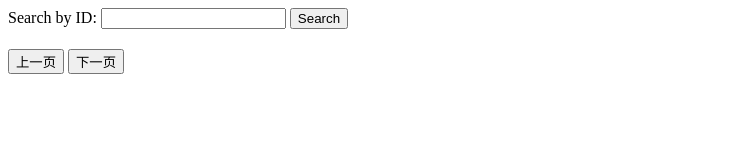
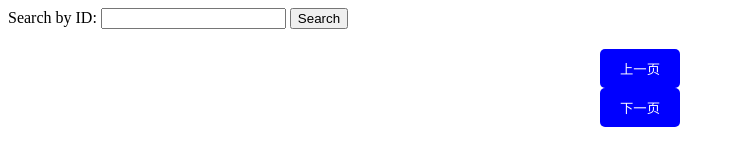
Before and after one commit to a373648449/dy-json, a plain HTML site: page model.html in a window 1280 px wide. Shown: the whole page, without its empty margins (0-735 px from the left). Drawn offline with Linux system fonts and the light colour scheme; no server answers.

Commit message:
update 11

```diff
--- a/model.html
+++ b/model.html
@@ -27,6 +27,18 @@
             height: auto;
             margin-bottom: 10px;
         }
+
+        #prev-button,
+        #next-button {
+            display: block;
+            margin: 0 auto;
+            background-color: blue;
+            color: white;
+            padding: 10px 20px;
+            border: none;
+            border-radius: 5px;
+            cursor: pointer;
+        }
     </style>
 </head>
 <body>
@@ -50,7 +62,8 @@
     // Function to fetch data from API and display the results
     function displayModels() {
         const limit = 100;
-        const apiURL = `https://civitai.com/api/v1/models?page=${page}&limit=${limit}`;
+        const apiURL = "https://civitai.com/api/v1/models?page=" + page + "&limit=100";
+
 
         fetch(apiURL)
             .then((response) => response.json())
```
